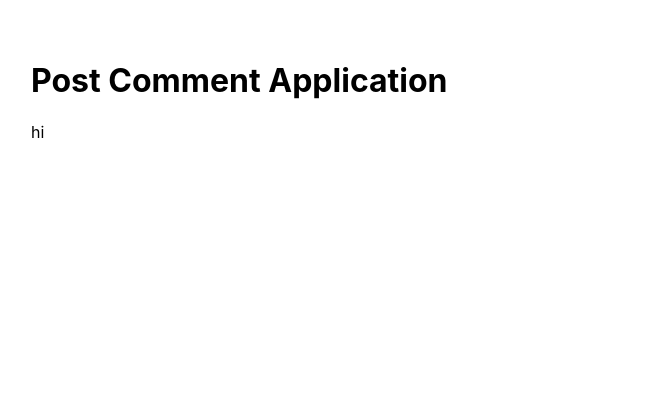
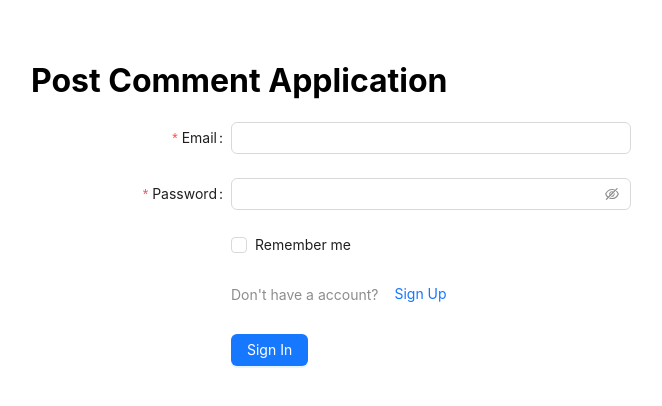
Before and after one commit to rupamShaw1998/PostComment.github.io, a React (Vite) app: page /signIn in a window 1280 px wide. Shown: the top 406 px of the page, without its empty margins (9-671 px from the left). Built offline with nearby package versions, Linux system fonts and the light colour scheme.

Commit message:
designed the modal and signIn & routed

```diff
--- a/src/App.jsx
+++ b/src/App.jsx
@@ -2,6 +2,7 @@ import { BrowserRouter, Route, Routes } from 'react-router-dom';
 import './App.css';
 import SignUp from './components/SignUp';
 import Home from './components/Home';
+import SignIn from './components/SignIn';
 
 function App() {
 
@@ -10,7 +11,7 @@ function App() {
       <h1>Post Comment Application</h1>
       <Routes>
         <Route path="/signUp" element={<SignUp />}></Route>
-        <Route path="/signIn" element={<p>hi</p>}></Route>
+        <Route path="/signIn" element={<SignIn />}></Route>
         <Route path="/Home" element={<Home />}></Route>
       </Routes>
     </BrowserRouter>
--- a/src/components/Home.jsx
+++ b/src/components/Home.jsx
@@ -50,7 +50,7 @@ const Home = () => {
             <Avatar src="https://xsgames.co/randomusers/avatar.php?g=pixel&key=3" />
           }
           title="Iron Man"
-          description="dfjkdj djlf jkl ldfjkdfjk dlfjskldfjkdj kljr krj kl"
+          description="My name is Tony Stark. This is my first post Avengers. Let's save the universe."
         />
         {comments1.map((comment) => {
           let SRC_URL = `https://xsgames.co/randomusers/avatar.php?g=pixel&key=${comment.id}`;
--- a/src/components/PostModal.jsx
+++ b/src/components/PostModal.jsx
@@ -1,9 +1,12 @@
 import React, { useState } from "react";
-import { Button, Modal } from "antd";
+import { Button, Input, Modal } from "antd";
+
+const { TextArea } = Input;
 
 const PostModal = () => {
   const [open, setOpen] = useState(false);
   const [confirmLoading, setConfirmLoading] = useState(false);
+  const [text, setText] = useState("");
 
   const handleOk = () => {
     setConfirmLoading(true);
@@ -33,8 +36,28 @@ const PostModal = () => {
         onOk={handleOk}
         confirmLoading={confirmLoading}
         onCancel={handleCancel}
+        footer={[
+          <Button key="back" onClick={handleCancel}>
+            Cancel
+          </Button>,
+          <Button
+            key="submit"
+            type="primary"
+            disabled={text? false : true}
+            loading={confirmLoading}
+            onClick={handleOk}
+          >
+            Post
+          </Button>,
+        ]}
       >
-        <p>{}</p>
+        <TextArea
+          rows={5}
+          placeholder="Write something..."
+          allowClear
+          value={text}
+          onChange={(e) => setText(e.target.value)}
+        />
       </Modal>
     </>
   );
--- a/src/components/SignIn.jsx
+++ b/src/components/SignIn.jsx
@@ -0,0 +1,93 @@
+import React from "react";
+import { Button, Checkbox, Form, Input, Typography } from "antd";
+import { Link } from "react-router-dom";
+
+const { Item } = Form;
+const { Text } = Typography;
+
+const SignIn = () => {
+  const onFinish = (values) => {
+    console.log("Success:", values);
+  };
+
+  const onFinishFailed = (errorInfo) => {
+    console.log("Failed:", errorInfo);
+  };
+
+  return (
+    <Form
+      name="basic"
+      labelCol={{
+        span: 8,
+      }}
+      wrapperCol={{
+        span: 16,
+      }}
+      style={{
+        maxWidth: 600,
+      }}
+      initialValues={{
+        remember: true,
+      }}
+      onFinish={onFinish}
+      onFinishFailed={onFinishFailed}
+      autoComplete="off"
+    >
+
+      <Item
+        label="Email"
+        name="email"
+        rules={[
+          {
+            required: true,
+            message: "Please input your email!",
+          },
+        ]}
+      >
+        <Input />
+      </Item>
+
+      <Item
+        label="Password"
+        name="password"
+        rules={[
+          {
+            required: true,
+            message: "Please input your password!",
+          },
+        ]}
+      >
+        <Input.Password />
+      </Item>
+
+      <Item
+        name="remember"
+        valuePropName="checked"
+        wrapperCol={{
+          offset: 8,
+          span: 16,
+        }}
+      >
+        <Checkbox>Remember me</Checkbox>
+        <br /><br />
+        <Text type="secondary">Don't have a account?</Text>
+        <Link to={"/signUp"}>
+            <Button type="link">Sign Up</Button>
+        </Link>
+      </Item>
+
+      <Item
+        wrapperCol={{
+          offset: 8,
+          span: 16,
+        }}
+      >
+        <Button type="primary" htmlType="submit">
+          Sign In
+        </Button>
+      </Item>
+    </Form>
+  );
+};
+
+export default SignIn;
--- a/src/components/SignUp.jsx
+++ b/src/components/SignUp.jsx
@@ -1,5 +1,6 @@
 import React from "react";
 import { Button, Checkbox, Form, Input, Typography } from "antd";
+import { Link } from "react-router-dom";
 
 const { Item } = Form;
 const { Text } = Typography;
@@ -82,7 +83,9 @@ const SignUp = () => {
         <Checkbox>Remember me</Checkbox>
         <br /><br />
         <Text type="secondary">Already have a account?</Text>
-        <Button type="link">Sign In</Button>
+        <Link to={"/signIn"}>
+          <Button type="link">Sign In</Button>
+        </Link>
       </Item>
 
       <Item
```
